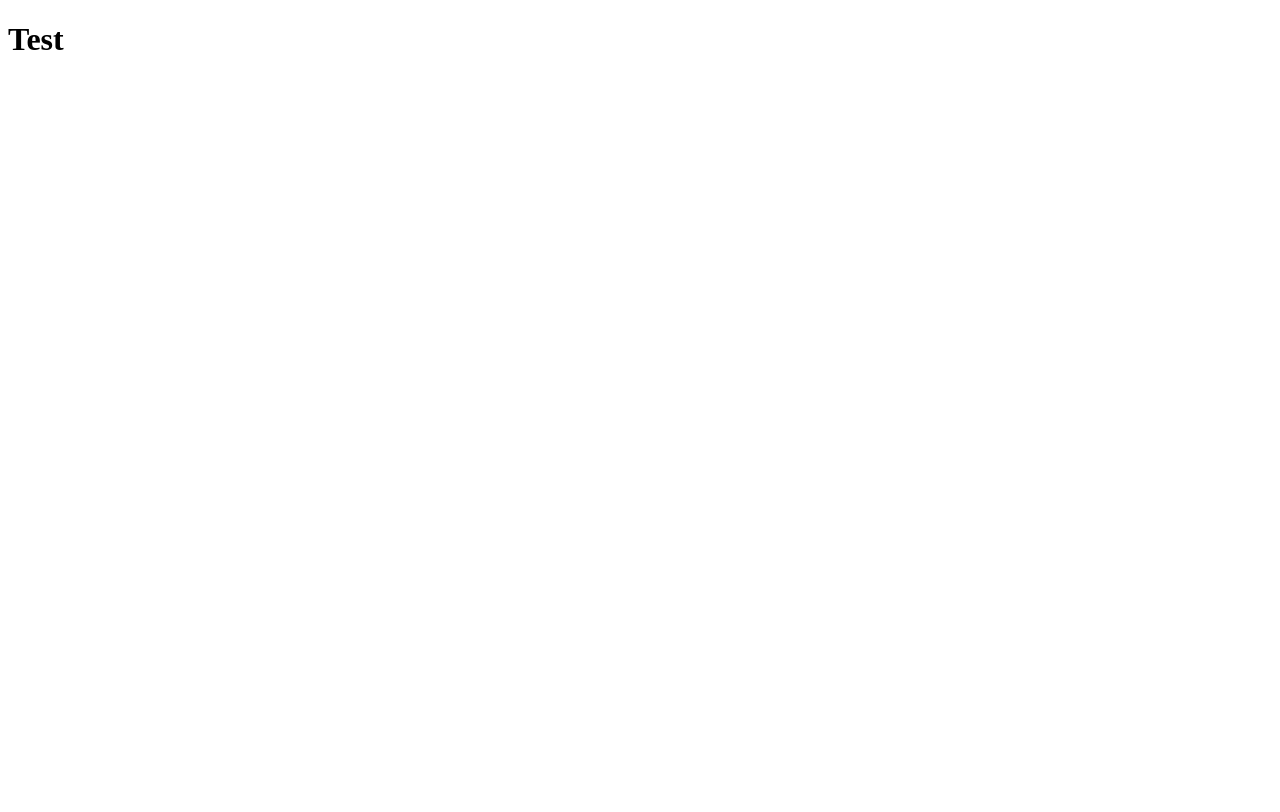
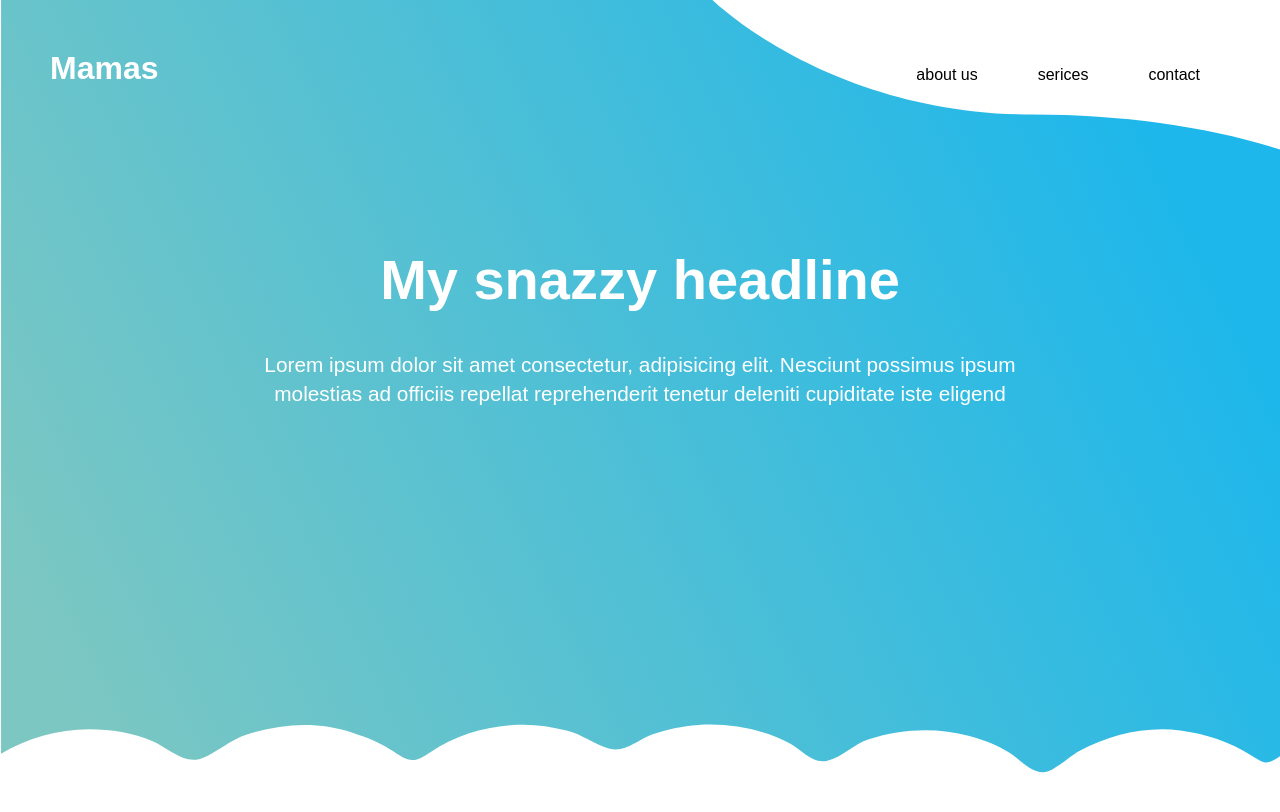
Before and after one commit to sansolmom/jsGame, a website: page public/index.html in a window 1280 px wide. Drawn offline with Linux system fonts and the light colour scheme.

Commit message:
svg를 backgroud로 사용한 샘플 페이지 작성

```diff
--- a/public/index.html
+++ b/public/index.html
@@ -5,8 +5,20 @@
   <meta name="viewport" content="width=device-width, initial-scale=1.0">
   <meta http-equiv="X-UA-Compatible" content="ie=edge">
   <title>Document</title>
+  <link rel="stylesheet" href="../resources/css/main.css" />
 </head>
 <body>
-  <h1>Test</h1>
+  <nav>
+    <a href="#" id="logo">Mamas</a>
+    <ul>
+      <li><a href="#">about us</a></li>
+      <li><a href="#">serices</a></li>
+      <li><a href="#">contact</a></li>
+    </ul>
+  </nav>
+  <div class="container">
+    <h1>My snazzy headline</h1>
+    <p>Lorem ipsum dolor sit amet consectetur, adipisicing elit. Nesciunt possimus ipsum molestias ad officiis repellat reprehenderit tenetur deleniti cupiditate iste eligend</p>
+  </div>
 </body>
 </html>
--- /dev/null
+++ b/resources/css/main.css
@@ -0,0 +1,53 @@
+body, html {
+  height:100%;
+  margin:0;
+  color:#fff;
+  font-family:Arial, Helvetica, sans-serif
+}
+
+a {
+  color:#fff;
+  text-decoration: none;
+}
+
+body{
+  background:url(../svg/background.svg) no-repeat;
+  background-size: cover;
+  padding-bottom:500px;
+}
+
+nav {
+  padding : 50px;
+}
+
+nav ul {
+  list-style-type: none;
+  float: right;
+}
+
+nav ul li {
+  float: left;
+}
+
+nav ul li a {
+   color: #000;
+   padding: 0 30px;
+}
+
+#logo {
+  font-size:2em;
+  font-weight: bold;
+}
+
+.container {
+  text-align: center;
+  width: 60%;
+  margin: 110px auto;
+}
+.container p{
+  font-size: 1.3em;
+  line-height: 1.4em;
+}
+h1 {
+  font-size:3.5em;
+}
```
Also changed, not shown: resources/svg/background.svg (added).
